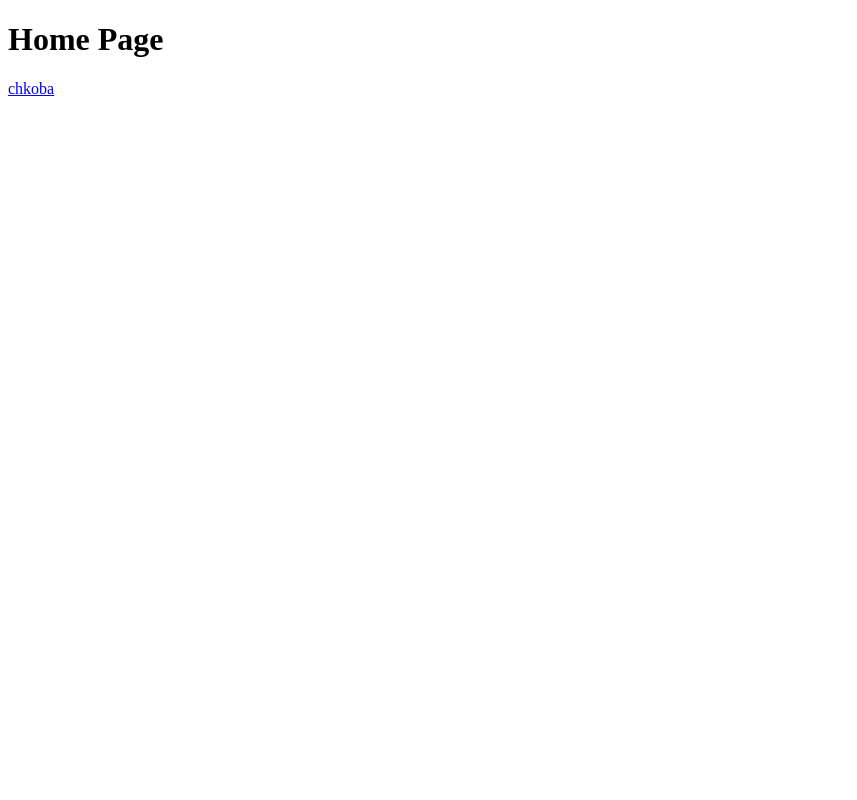
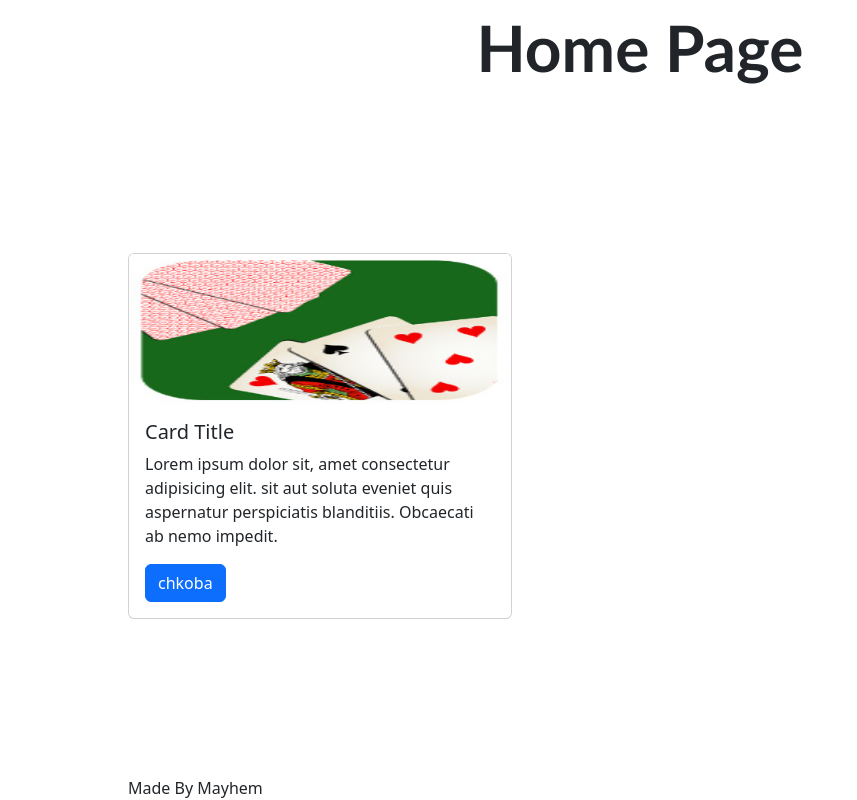
Before and after one commit to MythicalMayhem/9ahwa.tn, a React (Create React App) app in the folder client/: page / in a window 1280 px wide. Shown: the whole page, without its empty margins (0-857 px from the left). Built offline with nearby package versions, Linux system fonts and the light colour scheme; no server answers.

Commit message:
homepage css

```diff
--- a/client/package.json
+++ b/client/package.json
@@ -10,7 +10,9 @@
     "@types/node": "^16.18.106",
     "@types/react": "^18.3.5",
     "@types/react-dom": "^18.3.0",
+    "bootstrap": "^5.3.3",
     "react": "^18.3.1",
+    "react-bootstrap": "^2.10.4",
     "react-dom": "^18.3.1",
     "react-router-dom": "^6.26.1",
     "react-scripts": "5.0.1",
--- a/client/src/index.tsx
+++ b/client/src/index.tsx
@@ -1,3 +1,5 @@
+import 'bootstrap/dist/css/bootstrap.min.css';
+import "./styles/default.css"
 import React from "react";
 import ReactDOM from "react-dom/client";
 import { BrowserRouter as Router, Route, Routes } from "react-router-dom";
@@ -16,8 +18,8 @@ root.render(
     <Router>
       <Navigator />
       <Routes>
-        <Route element={<HomePage />}  path="/" />
-        <Route element={<Game />}      path="/game" />
+        <Route element={<HomePage />} path="/" />
+        <Route element={<Game />} path="/game" />
         <Route element={<QueuePage />} path="/queue" />
       </Routes>
     </Router>
--- a/client/src/pages/game.tsx
+++ b/client/src/pages/game.tsx
@@ -3,10 +3,10 @@ import { userStore } from "../stores/user";
 import { Navigate } from "react-router-dom";
 
 function Game() {
-  const { gameRoom, nickname, sendPlay } = userStore();
-  const [selected, setSelected] = useState<{ [i: string]: boolean }>({});
-  const [handSelected, setHandSelected] = useState(-1);
-  if (!gameRoom) return <Navigate to="/queue" />;
+  const [selected, setSelected] = useState<{ [i: string]: boolean }>({})
+  const [handSelected, setHandSelected] = useState(-1)
+  const { gameRoom, nickname, sendPlay } = userStore()
+  if (!gameRoom) return <Navigate to="/queue" />
 
   const handSumbit = () => {
     if (handSelected === -1) return;
@@ -17,10 +17,10 @@ function Game() {
       )
       .replace(/[ +]/, " ")
       .trim();
-    if (!sels) return sendPlay("d" + String(handSelected));
+    if (!sels) sendPlay("d" + String(handSelected));
     else sendPlay(String(handSelected) + "!" + sels);
+    setHandSelected(-1);
     setSelected({});
-    setHandSelected(-1);
   };
   const handleSelect = (i: number) => {
     setSelected({ ...selected, [i]: !selected[i] });
@@ -28,15 +28,16 @@ function Game() {
   const handleHandSelect = (i: number) => {
     if (handSelected === i) return setHandSelected(-1);
     setHandSelected(i);
-  };
+  }
 
   return (
     <>
-      {gameRoom.turn && "Your turn"}
+
+      {(gameRoom?.players?.findIndex((el) => nickname === el) === gameRoom.turn) && 'Your Turn'}
       <h1>Roomid : {gameRoom?.id}</h1>
-      <h3>{nickname}(you)</h3>
+      {/* e<h3>{nickname}(you)</h3> */}
       playing against
-      <h2>{gameRoom?.players?.find((el) => nickname !== el) || nickname}</h2>
+      <h2>{gameRoom?.players?.find((el) => nickname === el) || nickname}</h2>
       <div>
         on <em>ground</em>: <br />
         {gameRoom?.ground?.map((el, i) => (
--- a/client/src/pages/homePage.tsx
+++ b/client/src/pages/homePage.tsx
@@ -1,10 +1,28 @@
-import { Link } from "react-router-dom";
+import { useNavigate } from "react-router-dom";
+import "../styles/homePage.css"
+import { Button, Card } from "react-bootstrap";
+function HomePage() {
+  const navigate = useNavigate()
+  return <div className="home-page">
+    <header>Home Page</header>
+    <section>
 
-function HomePage() {
-  return <>
-  <h1>Home Page</h1>
-  <Link to='/queue'>chkoba</Link>
-  </>;
+      <Card className="card"  >
+        <Card.Img variant="top" src="imgs/games/chkobba.jpg" height={"150px"} />
+        <Card.Body>
+          <Card.Title>Card Title</Card.Title>
+          <Card.Text>
+            Lorem ipsum dolor sit, amet consectetur adipisicing elit.
+            sit aut soluta eveniet quis aspernatur perspiciatis blanditiis.
+            Obcaecati ab nemo impedit.
+          </Card.Text>
+          <Button variant="primary" onClick={() => navigate("/queue")}> chkoba </Button>
+        </Card.Body>
+      </Card>
+
+    </section>
+    <footer>Made By Mayhem</footer>
+  </div>;
 }
 
 export default HomePage;
--- /dev/null
+++ b/client/src/styles/default.css
@@ -0,0 +1,16 @@
+html,body {
+    display: flex ;
+    justify-content: center;
+    align-content: center;
+    width: 100%;
+    height: 100%;
+    margin: 0;
+    padding: 0;
+}
+#root {
+    width: 100%;
+    height: 100%;
+    display: flex ;
+    justify-content: center;
+    align-content: center;
+}
--- /dev/null
+++ b/client/src/styles/homePage.css
@@ -0,0 +1,21 @@
+.home-page {
+	header {
+		text-align: center;
+		font-size: 400%;
+		font-weight: bolder;
+		font-family: "Trebuchet MS", "Lucida Sans Unicode", "Lucida Grande",
+			"Lucida Sans", Arial, sans-serif;
+	}
+	section {
+		.card {
+			flex-grow: 1;
+			max-width: 30vw;
+			min-width: 300px;
+		}
+	}
+	min-width: 300px;
+	width: 80%;
+    display: flex;
+    flex-direction: column;
+    justify-content: space-between;
+}
```
Also changed, not shown: client/public/imgs/games/chkobba.jpg (added), client/src/styles/game.css (added), client/src/styles/queue.css (added), 1 other file (tests, documents, lock files or other folders).
